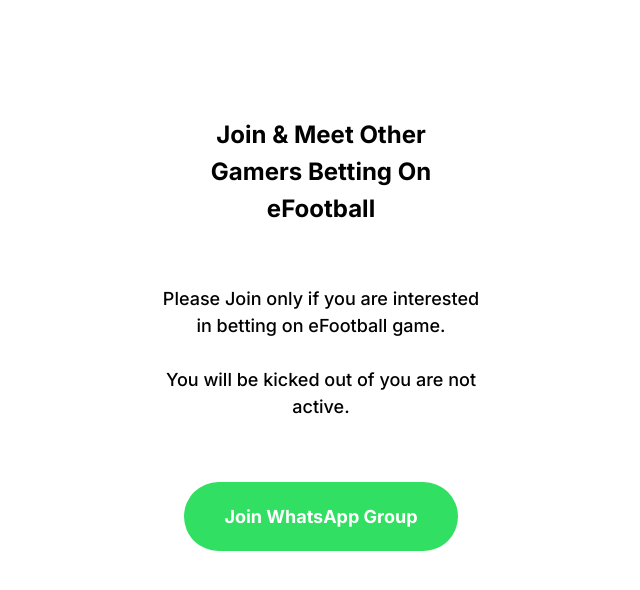
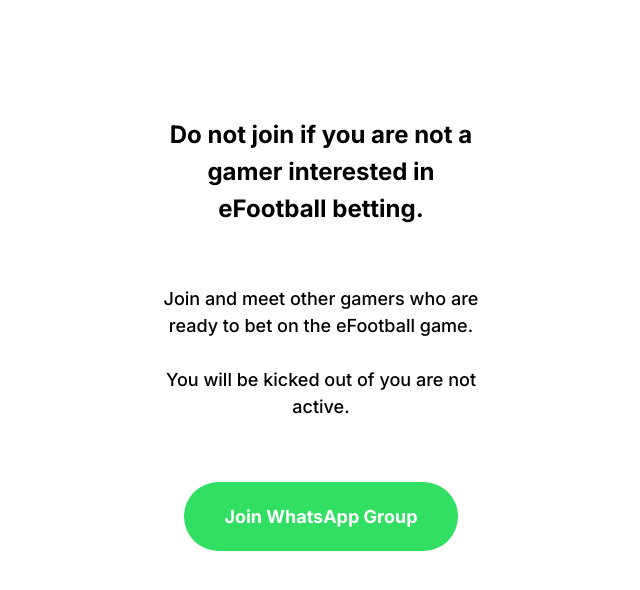
Before and after one commit to emmacode/efootballgg, a plain HTML site: page index.html in a window 1280 px wide. Shown: the whole page, without its empty margins (319-959 px from the left). Drawn offline with Linux system fonts and the light colour scheme.

Commit message:
changes to heading and subheading

```diff
--- a/index.html
+++ b/index.html
@@ -21,7 +21,7 @@
       }
 
       .container h1 {
-        max-width: 293px;
+        max-width: 303px;
         text-align: center;
         color: #000;
         line-height: 37px;
@@ -56,9 +56,11 @@
   </head>
   <body>
     <div class="container">
-      <h1>Join & Meet Other Gamers Betting On eFootball</h1>
+      <h1>
+        Do not join if you are not a gamer interested in eFootball betting.
+      </h1>
       <p>
-        Please Join only if you are interested in betting on eFootball game.
+        Join and meet other gamers who are ready to bet on the eFootball game.
         <br />
         <br />
         You will be kicked out of you are not active.
```
